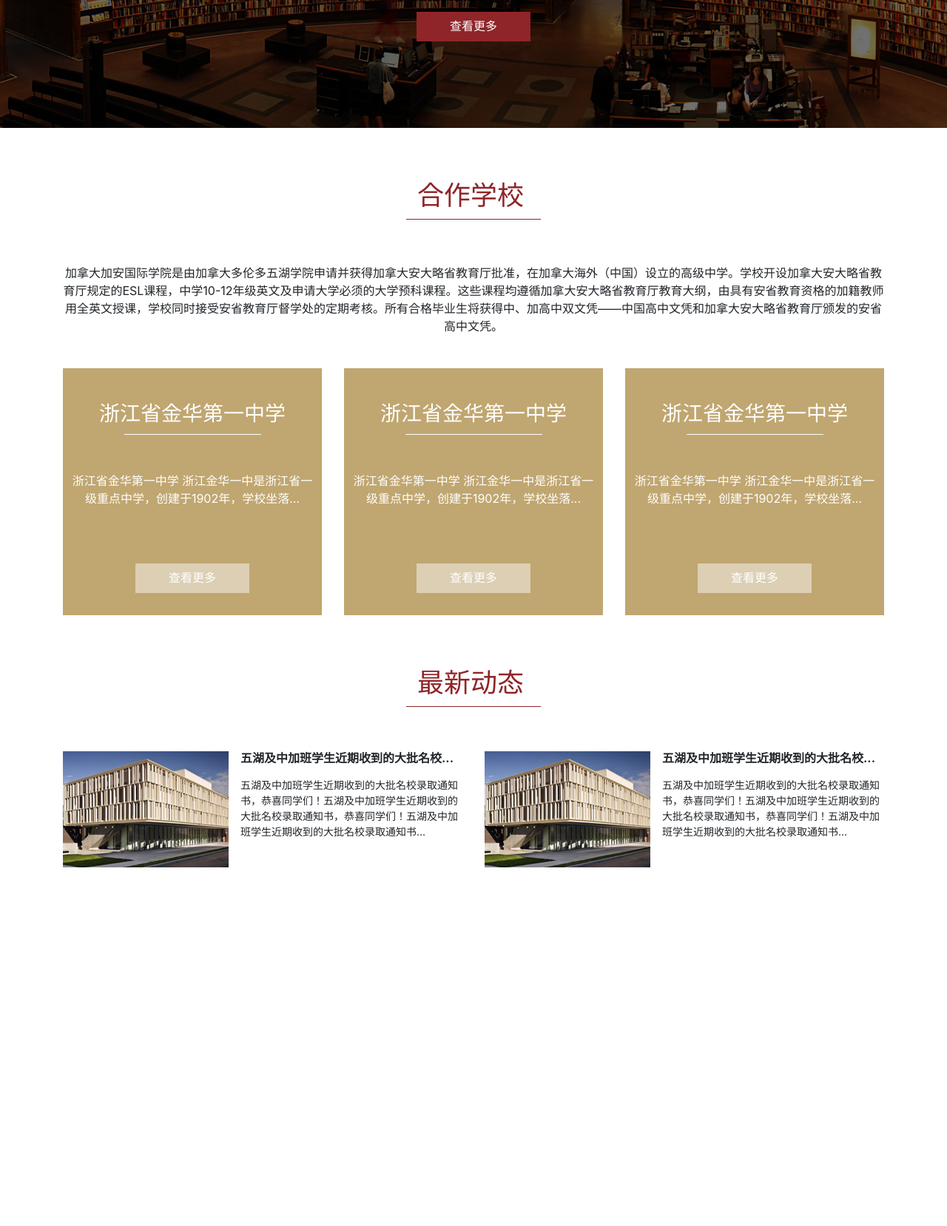
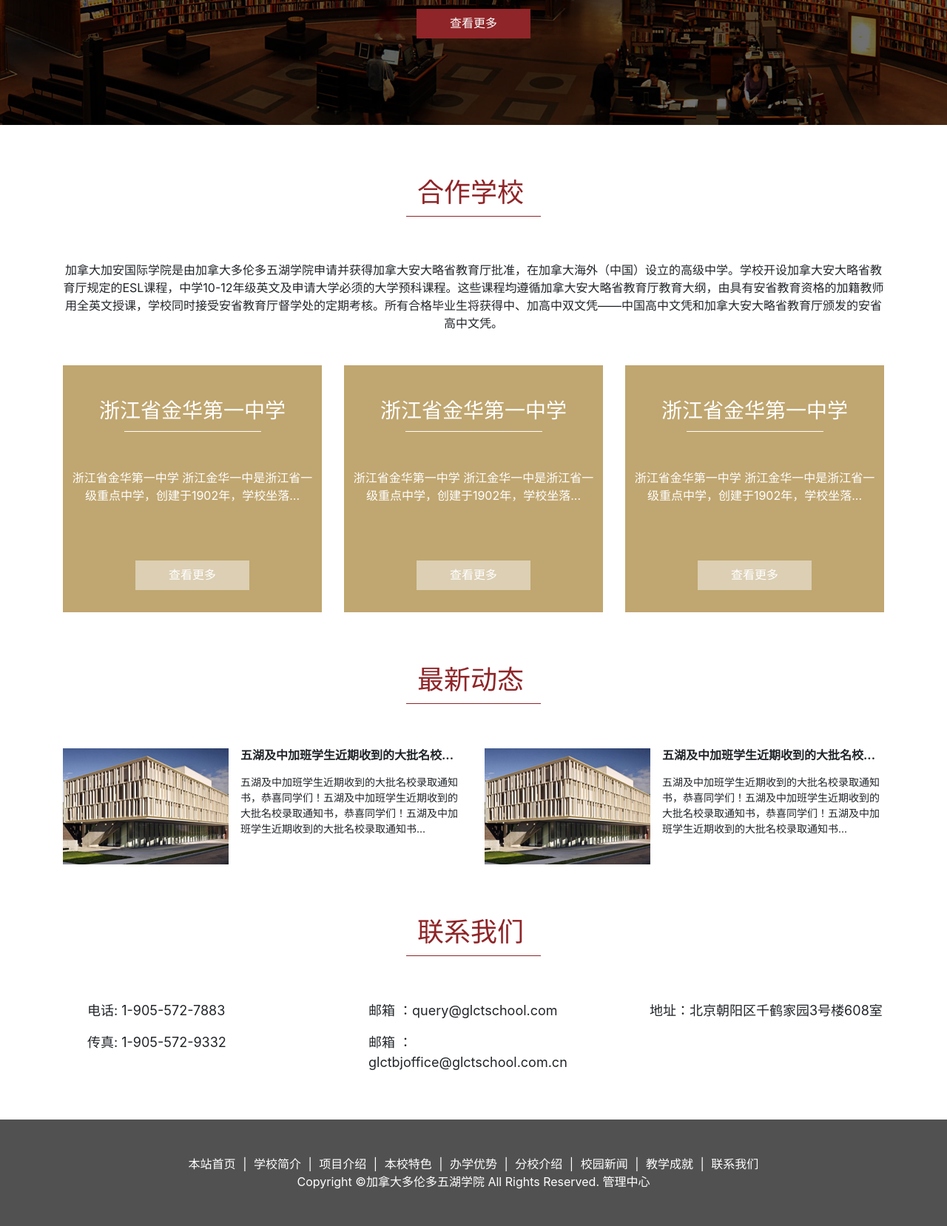
Before and after one commit to chenglaoshi/canada, a PHP site: page / in a window 1280 px wide. Shown: the part 2480-4138 px from the top of the page at 74% size. Before the commit the page ends 3653 px from the top, so only its background shows below. Run offline with PHP 8.4, Linux system fonts and the light colour scheme.

Commit message:
首页完工

```diff
--- a/css/index.css
+++ b/css/index.css
@@ -90,7 +124,7 @@ a.more:hover{
     overflow: hidden;
     margin-bottom: 60px;
 }
-.shizi h4,.partner h4,.dynamics h4{
+.shizi h4,.partner h4,.dynamics h4,.contact h4{
     padding: 10px 15px;
     width: 182px;
     border-bottom: 1px solid #fff;
@@ -107,7 +141,7 @@ a.more:hover{
 .partner{
 
 }
-.partner h4,.dynamics h4{
+.partner h4,.dynamics h4,.contact h4{
     color: #8f2528;
     border-bottom-color: #8f2528;
 }
@@ -148,4 +188,40 @@ a.more:hover{
     .dynamics-box{
         margin-bottom: 32px;
     }
+    .media img{
+        display: none;
+    }
+    .news li{
+        height: auto;
+    }
+    .teacher>p{
+        width: 100%;
+    }
+    .teacher .more{
+        margin-left: auto;
+        margin-right: auto;
+        display: block;
+    }
+    .shizi h4, .partner h4, .dynamics h4, .contact h4{
+        margin: 40px auto;
+    }
+    .contact .pl-5{
+        padding-left: 1rem !important;
+    }
 }
+.contact>div{
+    font-size: 18px;
+}
+.footer{
+    background: #515151;
+    color: #fff;
+}
+.footer>p{
+    margin-bottom: 0;
+}
+.footer a{
+    color:#fff;
+    display: inline-block;
+    margin-right: 5px;
+    margin-left: 5px;
+}
--- a/index.html
+++ b/index.html
@@ -12,17 +12,18 @@
     <link rel="stylesheet" href="./css/index.css  ">
 </head>
 <body>
-
     <nav class="navbar navbar-expand-lg navbar-light bg-white">
-      <div class="container">
+      <div class="container" style="position: relative;">
         <a class="navbar-brand" href="#">
           <img src="images/logo.png" alt="">
+          <span><img src="images/logo2.png" alt="" class="mr-2">加拿大加安国际学院</span>
         </a>
         <button class="navbar-toggler" type="button" data-toggle="collapse" data-target="#navbarsExample07" aria-controls="navbarsExample07" aria-expanded="false" aria-label="Toggle navigation">
           <span class="navbar-toggler-icon"></span>
         </button>
 
         <div class="collapse navbar-collapse" id="navbarsExample07">
+
           <ul class="navbar-nav mr-auto nav-list">
             <li class="nav-item active">
               <a class="nav-link" href="#">本站首页 <span class="sr-only">(current)</span></a>
@@ -51,6 +52,10 @@
             <li class="nav-item">
               <a class="nav-link" href="#">联系我们</a>
             </li>
+          </ul>
+          <ul class="list-unstyled lang">
+            <li class=" mr-3"><a href="#">简体中文</a></li>
+            <li><a href="#">ENGLISH</a></li>
           </ul>
         </div>
       </div>
@@ -218,5 +223,47 @@
         </div>
       </div>
     </div>
+    <div class="container contact">
+      <h4>联系我们</h4>
+      <div class="row">
+        <div class="col-xl-4 col-md-6 pl-5 pb-3">
+          电话: 1-905-572-7883
+        </div>
+        <div class="col-xl-4 col-md-6 pl-5 pb-3">
+          邮箱 ：query@glctschool.com
+
+        </div>
+        <div class="col-xl-4 col-md-6 pl-5 pb-3">
+          地址：北京朝阳区千鹤家园3号楼608室
+        </div>
+        <div class="col-xl-4 col-md-6 pl-5 pb-3">
+          传真: 1-905-572-9332
+        </div>
+        <div class="col-xl-4 col-md-6 pl-5 pb-3">
+          邮箱 ：glctbjoffice@glctschool.com.cn
+        </div>
+      </div>
+    </div>
+    <div class="container-fluid footer text-center mt-5 pt-5 pb-5">
+        <a href="#">本站首页</a>
+        <span>|</span>
+        <a href="#">学校简介</a>
+        <span>|</span>
+        <a href="#">项目介绍</a>
+        <span>|</span>
+        <a href="#">本校特色</a>
+        <span>|</span>
+        <a href="#">办学优势</a>
+        <span>|</span>
+        <a href="#">分校介绍</a>
+        <span>|</span>
+        <a href="#">校园新闻</a>
+        <span>|</span>
+        <a href="#">教学成就</a>
+        <span>|</span>
+        <a href="#">联系我们</a>
+        <p>Copyright ©加拿大多伦多五湖学院 All Rights Reserved. 管理中心</p>
+
+    </div>
 </body>
 </html>
```
Also changed, not shown: other parts of css/index.css (+42 -2 lines), images/canada.png (added), images/china.png (added), images/logo2.png (added).
